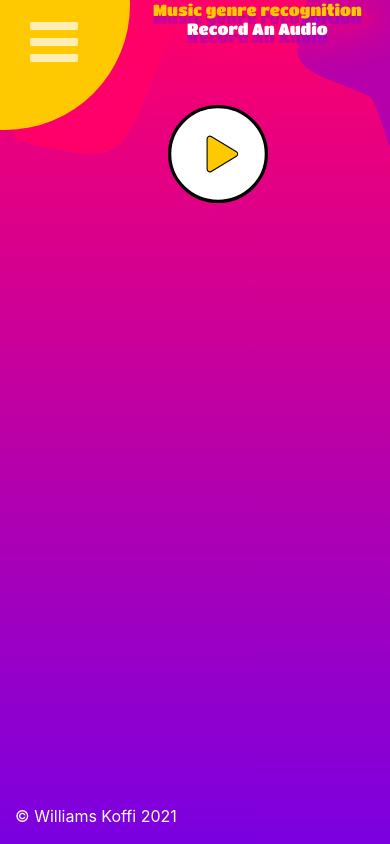
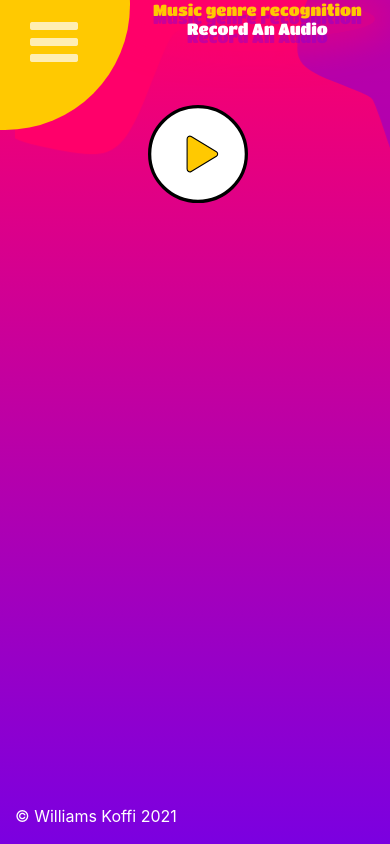
Before and after one commit to williams335/Front-Music-Genre-Recognition, an Angular app: page /accueil in a window 390 px wide. Built offline with nearby package versions, Linux system fonts and the light colour scheme.

Commit message:
Responsive v7

```diff
--- a/src/app/home/home.component.css
+++ b/src/app/home/home.component.css
@@ -125,13 +125,13 @@ h4.capitalize {
 
   @media screen and (max-width: 420px) {
     #container{
-      margin-left: -20vw;
+      margin-left: -25vw;
     }
   }
 
   @media screen and (max-width: 390px) {
     #container{
-      margin-left: -25vw;
+      margin-left: -30vw;
     }
   }
 
@@ -143,7 +143,7 @@ h4.capitalize {
 
   @media screen and (max-width: 330px) {
     #container{
-      margin-left: -40vw;
+      margin-left: -45vw;
     }
   }
 
```
